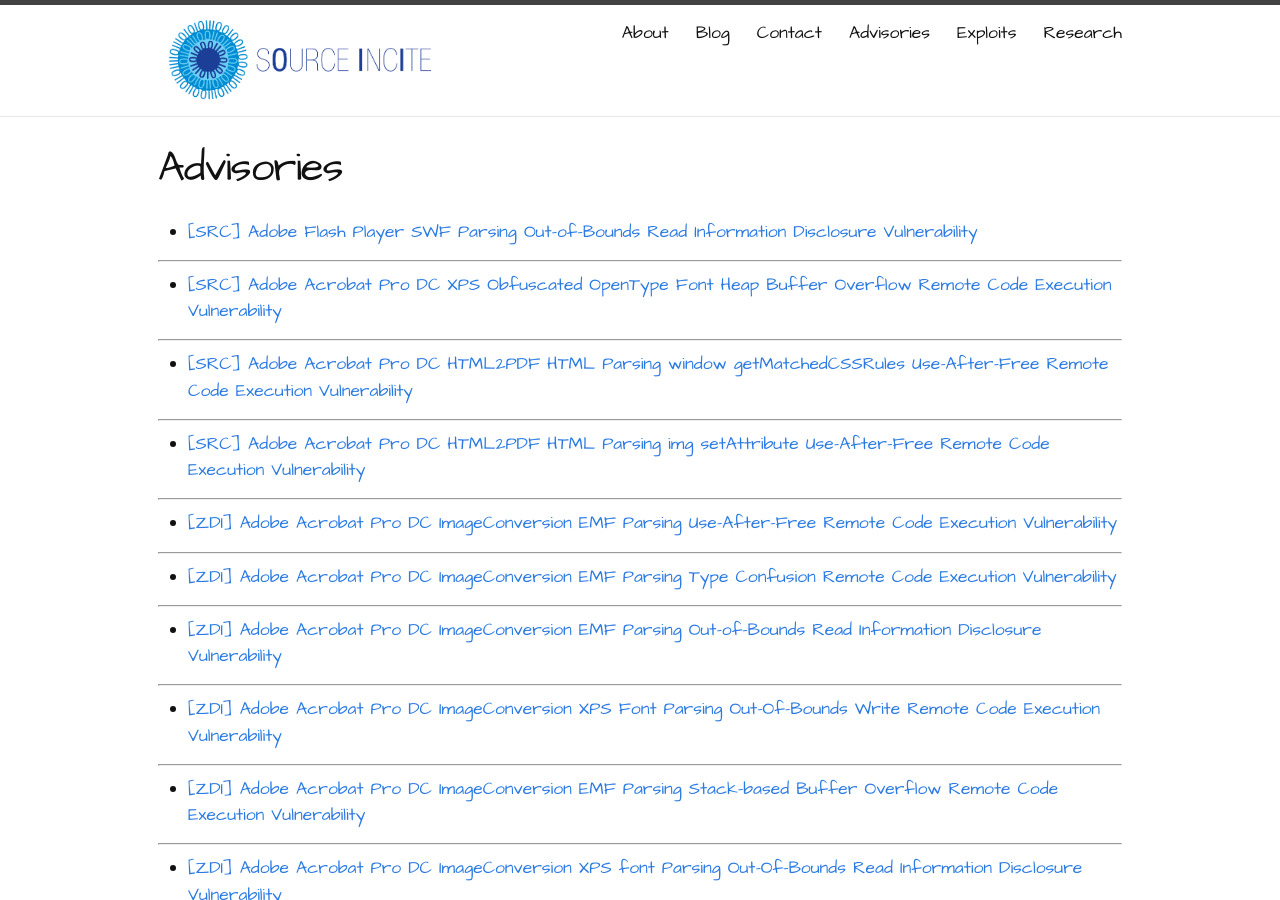
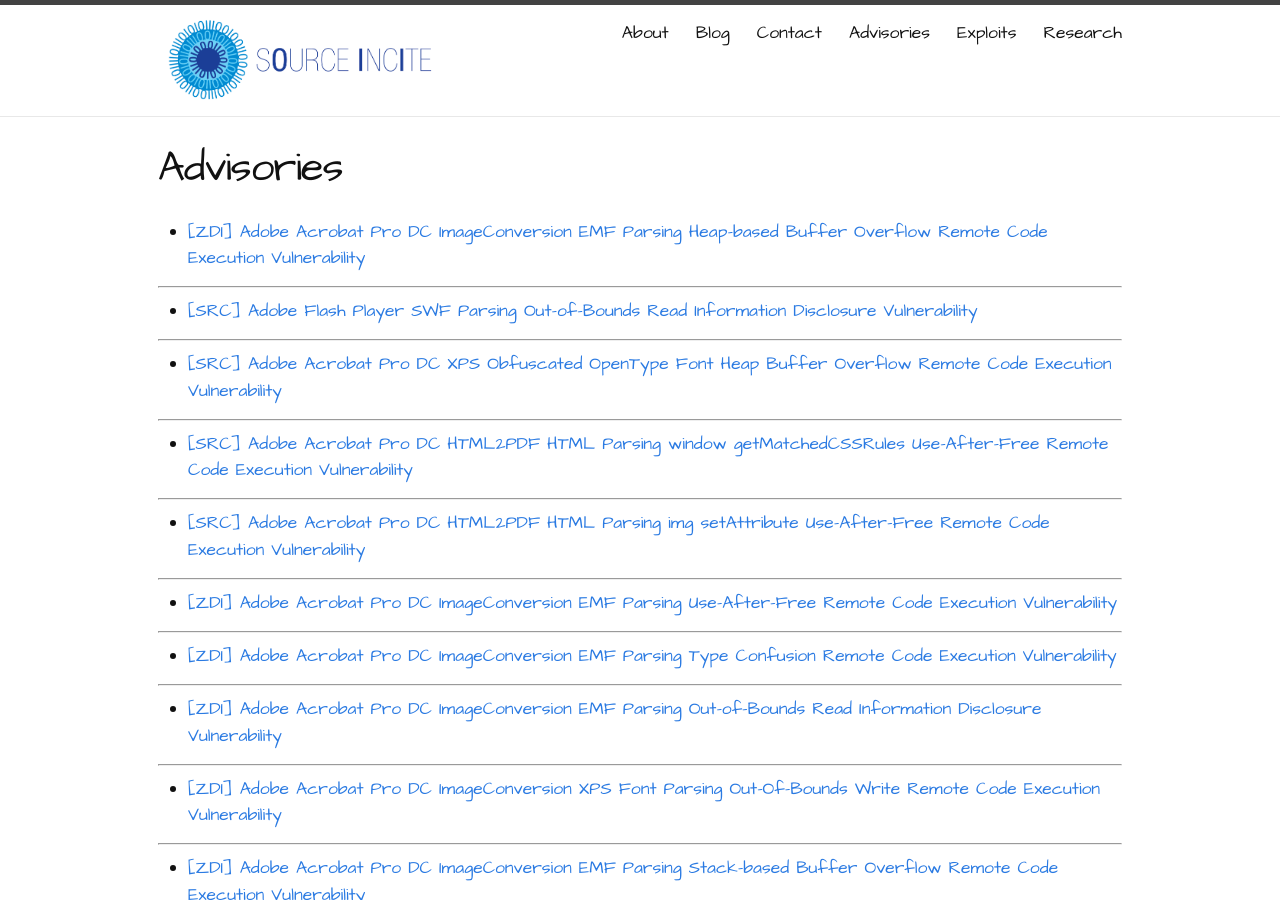
Before and after one commit to sourceincite/sourceincite.github.io, a Jekyll site: the page built from advisories/index.md, in a window 1280 px wide and 900 px high. Built offline with Jekyll 4.4.1, drawn with Linux system fonts in a browser that asks for light colours.

Commit message:
added a bug

```diff
--- a/advisories/index.md
+++ b/advisories/index.md
@@ -4,6 +4,10 @@
 permalink: /advisories/
 ---
 
+* [[ZDI] Adobe Acrobat Pro DC ImageConversion EMF Parsing Heap-based Buffer Overflow Remote Code Execution Vulnerability](https://www.zerodayinitiative.com/advisories/ZDI-18-683/)
+
+---
+
 * [[SRC] Adobe Flash Player SWF Parsing Out-of-Bounds Read Information Disclosure Vulnerability](src-2018-0024)
 
 ---
```
